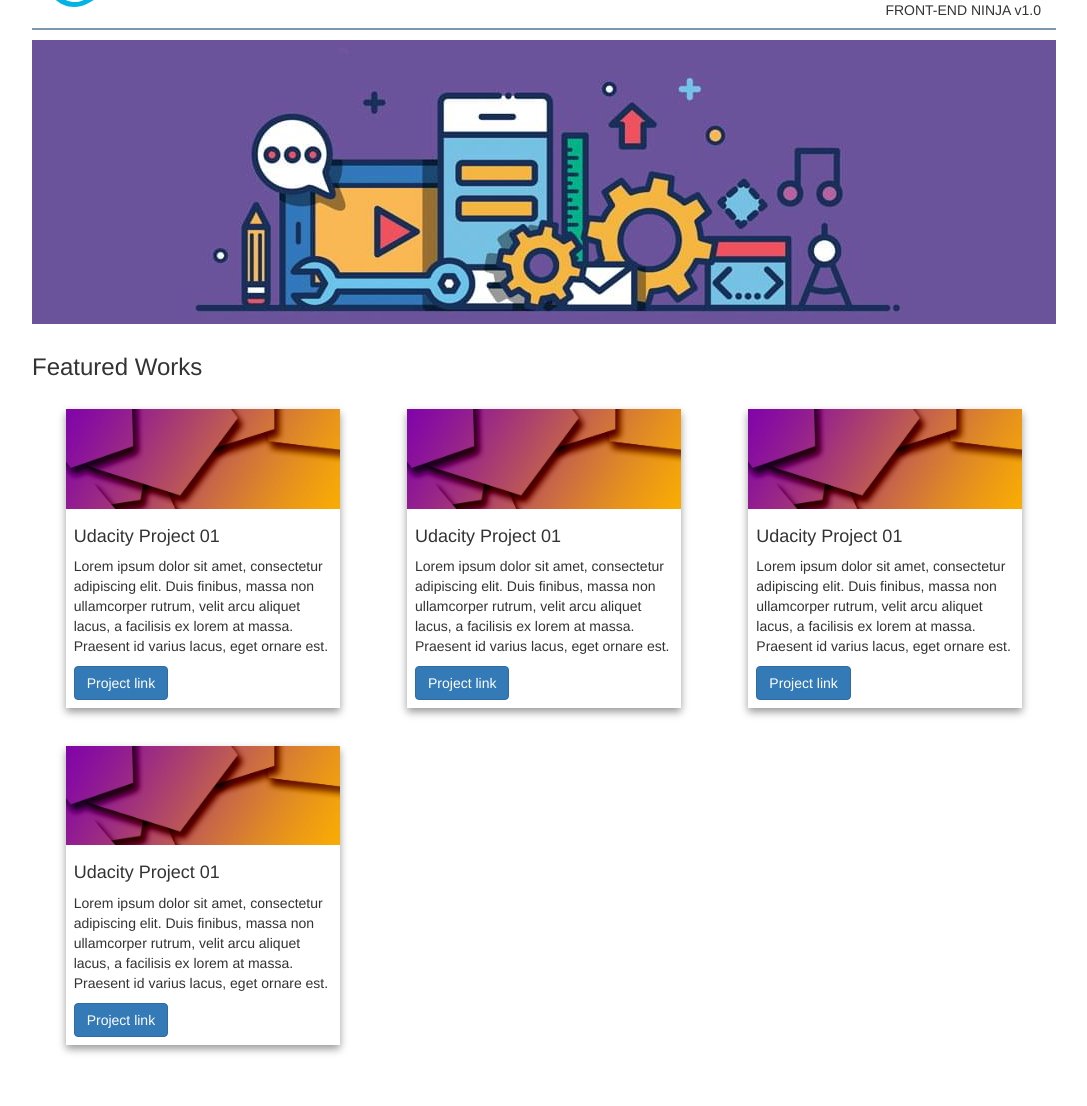
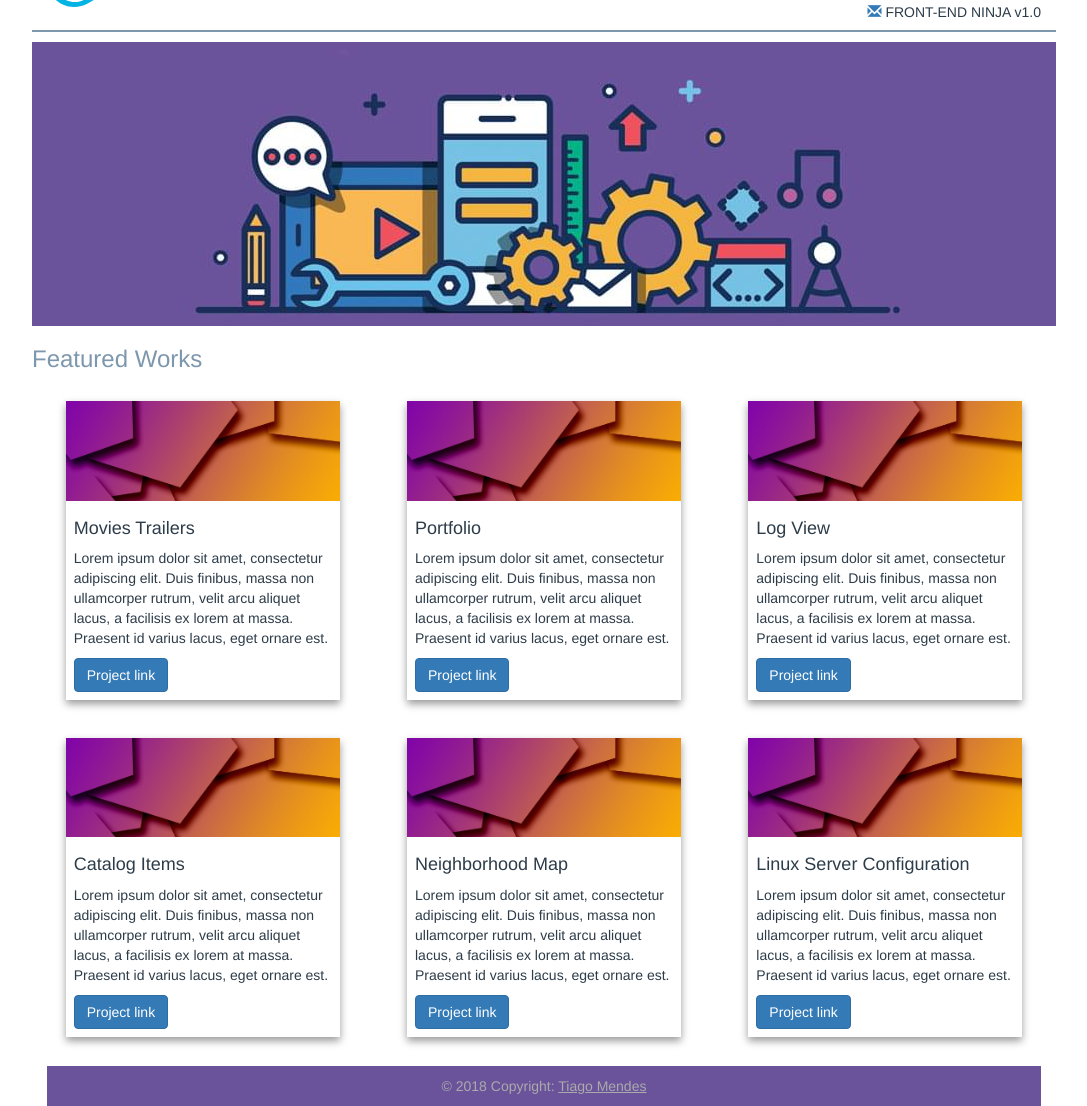
Before and after one commit to tetigo/uda_portifolio, a plain HTML site: page index.html in a window 1280 px wide. Shown: the part 77-1183 px from the top of the page, without its empty margins (96-1183 px from the left). Before the commit the page ends 1141 px from the top, so only its background shows below. Drawn offline with nearby package versions, Linux system fonts and the light colour scheme.

Commit message:
Minor bug fixes and creating footer

```diff
--- /dev/null
+++ b/css/style.css
@@ -0,0 +1,75 @@
+.logo{
+	max-width: 74px;
+	/*max-height: auto;*/
+}
+div{
+	/*border: 1px solid;*/
+}
+h1, h5{
+	text-align: right;
+}
+.font-color1{
+	color:  #7d97ad;
+}
+.font-color2{
+	color: #2d3c49;
+}
+.bord-bottom{
+	border-bottom: 2px solid #7d97ad;
+}
+.img-block{
+	margin-left: auto;
+	margin-right: auto;
+	display: block;
+	max-width: 100%;
+	/*max-height: auto;*/
+}
+.space-top{
+	margin-top: 10px;
+}
+
+.card {
+    box-shadow: 0 4px 8px 0 rgba(0,0,0,0.4);
+    transition: 0.3s;
+    margin:6%;
+}
+
+.card:hover {
+    box-shadow: 0 8px 16px 0 rgba(0,0,0,0.8);
+}
+
+.card-body {
+    padding:8px;
+}
+.back-color{
+	background-color: #6a539b;
+}
+.email{
+	color: #aaa;
+	padding: 10px;
+}
+.email a{
+	color: #aaa;
+	text-decoration: underline;
+}
+
+@media screen and (max-width: 767px){
+	h1,h5{
+		text-align: center;
+	}
+	.logo{
+		margin-left: auto;
+		margin-right: auto;
+		display: block;
+	}
+	.card{
+		max-width: 300px;
+	}
+}
+@media screen and (min-width: 1024px){
+	.container{
+		width: 1024px;
+		margin-left: auto;
+		margin-right: auto;
+	}
+}
--- a/index.html
+++ b/index.html
@@ -1,164 +1,125 @@
 <!DOCTYPE html>
-<html lang="pt-br">
+<html lang="zxx">
 
 	<head>
 		<meta charset="utf-8">
 		<meta name="viewport" content="width=device-width, initial-scale=1">
 		<title>Tiago Mendes Portfolio</title>
 		<link rel="stylesheet" href="css/bootstrap.3.3.7.min.css">
-		<!-- <link rel="stylesheet" href="css/style.css"> -->
-
-		<style>
-			.logo{
-				max-width: 74px;
-				max-height: auto;
-			}
-			div{
-				/*border: 1px solid;*/
-			}
-			h1, h5{
-				text-align: right;
-			}
-			.borda_inferior{
-				border-bottom: 2px solid #7d97ad;
-			}
-			.img_central{
-				margin-left: auto;
-				margin-right: auto;
-				display: block;
-				max-width: 100%;
-				max-height: auto;
-			}
-			.branco_top{
-				margin-top: 10px;
-			}
-
-			.card {
-			    box-shadow: 0 4px 8px 0 rgba(0,0,0,0.4);
-    			transition: 0.3s;
-    			margin:6%;
-    			/*width: 50rem;*/
-			}
-
-			.card:hover {
-    			box-shadow: 0 8px 16px 0 rgba(0,0,0,0.8);
-			}
-
-			.card-body {
-    			padding:8px;
-			}
-			.fundo{
-				background-color: #6a539b;
-			}
-
-			@media screen and (max-width: 767px){
-				h1,h5{
-					text-align: center;
-				}
-				.logo{
-					margin-left: auto;
-					margin-right: auto;
-					display: block;
-				}
-				.card{
-					max-width: 300px;
-				}
-			}
-			@media screen and (min-width: 1024px){
-				.container{
-					width: 1024px;
-					margin-left: auto;
-					margin-right: auto;
-				}
-			}
-
-		</style>
+		<link rel="stylesheet" href="css/style.css">
+		<link rel="stylesheet" href="http://fonts.googleapis.com/css?family=Roboto:100,300,400,700">
 	</head>
 
 	<body>
 		<div class="container">
 
-			<!-- cabeçalho -->
-			<header class="row borda_inferior branco_top">
+			<!-- header section -->
+			<header class="row bord-bottom space-top">
 				<div class="col-2 col-sm-2 col-md-2">
+					<a href="https://br.udacity.com/" target="_blank">
 						<img class="logo" src="images/udacity.svg" alt="udacity logo">
+					</a>
 				</div>
-				<div class="col-10 col-sm-10 col-md-10">
+				<div class="col-10 col-sm-10 col-md-10 font-color2">
 					<h1>Tiago Mendes</h1>
-					<h5>FRONT-END NINJA v1.0</h5>
+					<h5>
+						<a href="mailto:tetigo@gmail.com">
+							<i class="glyphicon glyphicon-envelope"></i>
+						</a>
+						FRONT-END NINJA v1.0
+					</h5>
 				</div>
 			</header>
 
-			<!-- class="fundo" seção principal -->
+			<!-- main section -->
 			<main>
-				<section class="row branco_top">
-					<div class="fundo">
-						<img class="img_central" src="images/aplica.jpg" alt="responsive image">
+				<div class="row space-top">
+					<div class="back-color">
+						<img class="img-block" src="images/aplica.jpg" alt="responsive image">
 					</div>
-				</section>
 
+					<div class="font-color1">
+						<h3>Featured Works</h3>
+					</div>
 
 					<!-- cards -->
-				<section class="row branco_top">
-					<h3>Featured Works</h3>
-
-
+					<div class="col-12 col-md-4 col-sm-6 col-lg-4">
+				        <div class="card">
+				            <img class="img-responsive" src="images/web.jpg" alt="Image Project 1 - Movie Trailers">
+				            <div class="card-body font-color2">
+				                <h4>Movies Trailers</h4>
+				                <p>Lorem ipsum dolor sit amet, consectetur adipiscing elit. Duis finibus, massa non ullamcorper rutrum, velit arcu aliquet lacus, a facilisis ex lorem at massa. Praesent id varius lacus, eget ornare est.</p>
+				                <a href="#" class="btn btn-primary">Project link</a>
+				            </div>
+				        </div>
+				    </div>
 
 					<div class="col-12 col-md-4 col-sm-6 col-lg-4">
 				        <div class="card">
-			                <img class="img-responsive" src="images/web.jpg" alt="image project 1">
-			                <div class="card-body">
-			                    <h4 class="">Udacity Project 01</h4>
-			                    <p class="">Lorem ipsum dolor sit amet, consectetur adipiscing elit. Duis finibus, massa non ullamcorper rutrum, velit arcu aliquet lacus, a facilisis ex lorem at massa. Praesent id varius lacus, eget ornare est.</p>
+				            <img class="img-responsive" src="images/web.jpg" alt="Image Project 2 - Portfolio">
+				            <div class="card-body font-color2">
+				                <h4>Portfolio</h4>
+				                <p>Lorem ipsum dolor sit amet, consectetur adipiscing elit. Duis finibus, massa non ullamcorper rutrum, velit arcu aliquet lacus, a facilisis ex lorem at massa. Praesent id varius lacus, eget ornare est.</p>
+				                <a href="#" class="btn btn-primary">Project link</a>
+				            </div>
+				        </div>
+				    </div>
+
+					<div class="col-12 col-md-4 col-sm-6 col-lg-4">
+				        <div class="card">
+				            <img class="img-responsive" src="images/web.jpg" alt="Image Project 3 - Log View">
+				            <div class="card-body font-color2">
+				                <h4>Log View</h4>
+				                <p>Lorem ipsum dolor sit amet, consectetur adipiscing elit. Duis finibus, massa non ullamcorper rutrum, velit arcu aliquet lacus, a facilisis ex lorem at massa. Praesent id varius lacus, eget ornare est.</p>
+				                <a href="#" class="btn btn-primary">Project link</a>
+				            </div>
+				        </div>
+				    </div>
+
+					<div class="col-12 col-md-4 col-sm-6 col-lg-4">
+				        <div class="card">
+				            <img class="img-responsive" src="images/web.jpg" alt="Image Project 4 - Catalog Items">
+				            <div class="card-body font-color2">
+				                <h4>Catalog Items</h4>
+				                <p>Lorem ipsum dolor sit amet, consectetur adipiscing elit. Duis finibus, massa non ullamcorper rutrum, velit arcu aliquet lacus, a facilisis ex lorem at massa. Praesent id varius lacus, eget ornare est.</p>
+				                <a href="#" class="btn btn-primary">Project link</a>
+				            </div>
+				        </div>
+				    </div>
+
+					<div class="col-12 col-md-4 col-sm-6 col-lg-4">
+				        <div class="card">
+				            <img class="img-responsive" src="images/web.jpg" alt="Image Project 5 - Neighborhood Map">
+				            <div class="card-body font-color2">
+				                <h4>Neighborhood Map</h4>
+				                <p>Lorem ipsum dolor sit amet, consectetur adipiscing elit. Duis finibus, massa non ullamcorper rutrum, velit arcu aliquet lacus, a facilisis ex lorem at massa. Praesent id varius lacus, eget ornare est.</p>
+				                <a href="#" class="btn btn-primary">Project link</a>
+				            </div>
+				        </div>
+				    </div>
+
+					<div class="col-12 col-md-4 col-sm-6 col-lg-4">
+				        <div class="card">
+				            <img class="img-responsive" src="images/web.jpg" alt="Image Project 6 - Linux Server Configuration">
+				            <div class="card-body font-color2">
+				                <h4>Linux Server Configuration</h4>
+				                <p>Lorem ipsum dolor sit amet, consectetur adipiscing elit. Duis finibus, massa non ullamcorper rutrum, velit arcu aliquet lacus, a facilisis ex lorem at massa. Praesent id varius lacus, eget ornare est.</p>
 				                <a href="#" class="btn btn-primary">Project link</a>
 				            </div>
 				        </div>
 				    </div>
 
 
-					<div class="col-12 col-md-4 col-sm-6 col-lg-4">
-			            <div class="card">
-			                <img class="img-responsive" src="images/web.jpg" alt="image project 1">
-			                <div class="card-body">
-			                    <h4 class="">Udacity Project 01</h4>
-			                    <p class="">Lorem ipsum dolor sit amet, consectetur adipiscing elit. Duis finibus, massa non ullamcorper rutrum, velit arcu aliquet lacus, a facilisis ex lorem at massa. Praesent id varius lacus, eget ornare est.</p>
-			                    <a href="#" class="btn btn-primary">Project link</a>
 				</div>
+			</main>
+
+			<!-- footer section -->
+			<footer>
+    			<div class="email text-center space-top back-color">© 2018 Copyright:
+      				<a href="mailto:tetigo@gmail.com">Tiago Mendes</a>
     			</div>
-			        </div>
+  			</footer>
 
-
-					<div class="col-12 col-md-4 col-sm-6 col-lg-4">
-			            <div class="card">
-			                <img class="img-responsive" src="images/web.jpg" alt="image project 1">
-			                <div class="card-body">
-			                    <h4 class="">Udacity Project 01</h4>
-			                    <p class="">Lorem ipsum dolor sit amet, consectetur adipiscing elit. Duis finibus, massa non ullamcorper rutrum, velit arcu aliquet lacus, a facilisis ex lorem at massa. Praesent id varius lacus, eget ornare est.</p>
-			                    <a href="#" class="btn btn-primary">Project link</a>
-			                </div>
-			            </div>
-			        </div>
-
-
-					<div class="col-12 col-md-4 col-sm-6 col-lg-4">
-			            <div class="card">
-			                <img class="img-responsive" src="images/web.jpg" alt="image project 1">
-			                <div class="card-body">
-			                    <h4 class="">Udacity Project 01</h4>
-			                    <p class="">Lorem ipsum dolor sit amet, consectetur adipiscing elit. Duis finibus, massa non ullamcorper rutrum, velit arcu aliquet lacus, a facilisis ex lorem at massa. Praesent id varius lacus, eget ornare est.</p>
-			                    <a href="#" class="btn btn-primary">Project link</a>
-			                </div>
-			            </div>
-			        </div>
-
-
-
-
-
-
-
-				</section>
-			</main>
 		</div>
 	</body>
 </html>
```
Also changed, not shown: 1 other file. Lines whose indentation alone changed are shown as unchanged.
